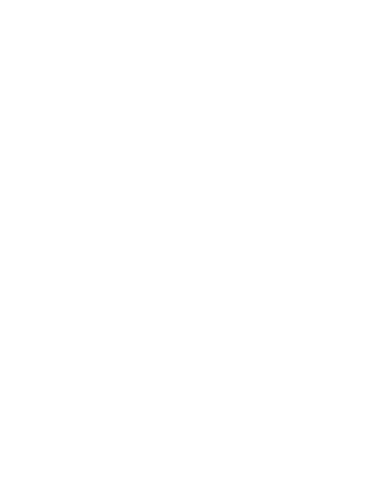
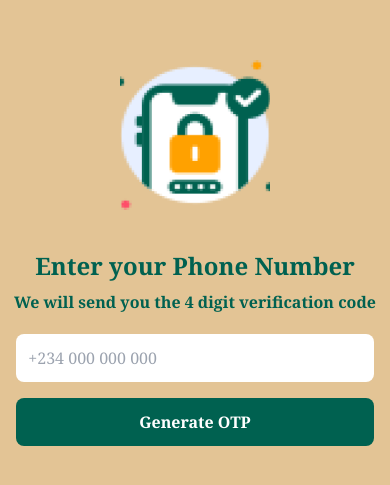
Before and after one commit to Adeyeye93/Africart, a React (Create React App) app in the folder front-end/: page /phone-verification in a window 390 px wide. Before the commit this address had no page. Shown: the part 165-650 px from the top of the page. Built offline with nearby package versions, Linux system fonts and the light colour scheme.

Commit message:
Finalized Phone Number verification Page

```diff
--- a/front-end/public/index.html
+++ b/front-end/public/index.html
@@ -14,7 +14,7 @@
       manifest.json provides metadata used when your web app is installed on a
       user's mobile device or desktop. See https://developers.google.com/web/fundamentals/web-app-manifest/
     -->
-    <link rel="manifest" href="%PUBLIC_URL%/manifest.json" />
+    <!-- <link rel="manifest" href="%PUBLIC_URL%/manifest.json" /> -->
     <!--
       Notice the use of %PUBLIC_URL% in the tags above.
       It will be replaced with the URL of the `public` folder during the build.
--- a/front-end/src/components/btn.jsx
+++ b/front-end/src/components/btn.jsx
@@ -1,12 +1,11 @@
 import React from "react";
 
-export const Btn = ({ bgColor, width, type, title, handleClick }) => {
+export const Btn = ({ bgColor, width, type, title }) => {
   return (
     <button
       style={{ backgroundColor: bgColor, width: width }}
       className="lg:mb-0  my-10 p-3 rounded-lg w-full bg-primaryColor text-white font-bold"
       type={type}
-      onClick={handleClick}
     >
       <h2>{title}</h2>
     </button>
--- a/front-end/src/components/inputField.jsx
+++ b/front-end/src/components/inputField.jsx
@@ -1,10 +1,10 @@
 import React from "react";
 
-export const InputField = ({ bgColor, type, placeholder }) => {
+export const InputField = ({ bgColor, width, type, placeholder }) => {
   return (
     <>
       <input
-        style={{ backgroundColor: bgColor }}
+        style={{ backgroundColor: bgColor, width: width }}
         className="my-2 p-3 rounded-lg w-full"
         type={type}
         placeholder={placeholder}
--- a/front-end/src/pages/EmailVerification.jsx
+++ b/front-end/src/pages/EmailVerification.jsx
@@ -1,5 +1,3 @@
-import Btn from "../components/btn";
-
 function EmailVerification() {
   return (
     <section className="max-w-[1440px] mx-auto w-full h-lvh bg-secondaryColor flex flex-col flex-wrap justify-center items-center text-primaryColor text-center">
@@ -12,7 +10,12 @@ function EmailVerification() {
         Hi Dray! Use the link below to verify your email and start <br />{" "}
         enjoying Afrikart
       </p>
-      <Btn title="Verify email" width="35%" />
+      <button
+        className="sm:w-1/3 w-11/12 my-2 p-3 rounded-lg bg-primaryColor font-bold text-white"
+        type="submit"
+      >
+        Verify email
+      </button>
       <p className="mt-5">Question ? Email us at feedback@afrikart.com</p>
     </section>
   );
--- /dev/null
+++ b/front-end/src/pages/PhoneVerification.jsx
@@ -0,0 +1,29 @@
+function PhoneVerification() {
+  return (
+    <section className="max-w-[1440px] mx-auto bg-secondaryColor w-full h-lvh flex flex-col flex-wrap justify-center items-center text-center text-primaryColor">
+      <img
+        src="assets/images/phone-verification.png"
+        alt="phone"
+        className="w-[150px] h-[150px] mb-10"
+      />
+      <h1 className="font-bold text-2xl mb-2">Enter your Phone Number</h1>
+      <h2 className="font-bold mb-3">
+        We will send you the 4 digit verification code
+      </h2>
+      <input
+        className="sm:w-1/3 w-11/12  my-2 p-3 rounded-lg "
+        type="tel"
+        placeholder="+234 000 000 000"
+        required
+      />
+      <button
+        className="sm:w-1/3 w-11/12 my-2 p-3 rounded-lg bg-primaryColor font-bold text-white"
+        type="submit"
+      >
+        Generate OTP
+      </button>
+    </section>
+  );
+}
+
+export default PhoneVerification;
--- a/front-end/src/pages/SignUpPage.jsx
+++ b/front-end/src/pages/SignUpPage.jsx
@@ -37,7 +37,7 @@ function SignUpPage() {
             <h2 className="m-2 text-primaryColor text-xl font-bold">Sign-Up</h2>
             <button
               className="border-none w-full p-3 rounded-lg text-white font-bold border bg-primaryColor"
-              type="submit"
+              type=""
             >
               <FontAwesomeIcon
                 className="font-bold text-xl text-white border-green-700"
@@ -63,7 +63,13 @@ function SignUpPage() {
             <InputField type={"password"} placeholder={"Password"} />
 
             <div className="mt-4 text-primaryColor">
-              <input className="cursor-pointer" type="checkbox" name="" id="" />
+              <input
+                className="cursor-pointer"
+                type="checkbox"
+                name=""
+                id=""
+                required
+              />
               <p className="mx-1 inline text-sm">
                 Creating an account means you’re okay with our
                 <Link className="font-bold" to="">
--- a/front-end/src/router/Router.jsx
+++ b/front-end/src/router/Router.jsx
@@ -2,6 +2,7 @@ import { BrowserRouter, Routes, Route } from "react-router-dom";
 import LandingPage from "../pages/LandingPage";
 import SignUpPage from "../pages/SignUpPage";
 import EmailVerification from "../pages/EmailVerification";
+import PhoneVerification from "../pages/PhoneVerification";
 
 function Router() {
   return (
@@ -10,6 +11,7 @@ function Router() {
         <Route path="/" element={<LandingPage />} />
         <Route path="/sign-up" element={<SignUpPage />} />
         <Route path="/email-verification" element={<EmailVerification />} />
+        <Route path="/phone-verification" element={<PhoneVerification />} />
         {/* <Route path="/home" element={} /> */}
       </Routes>
     </BrowserRouter>
```
Also changed, not shown: front-end/public/assets/images/phone-verification.png (added).
